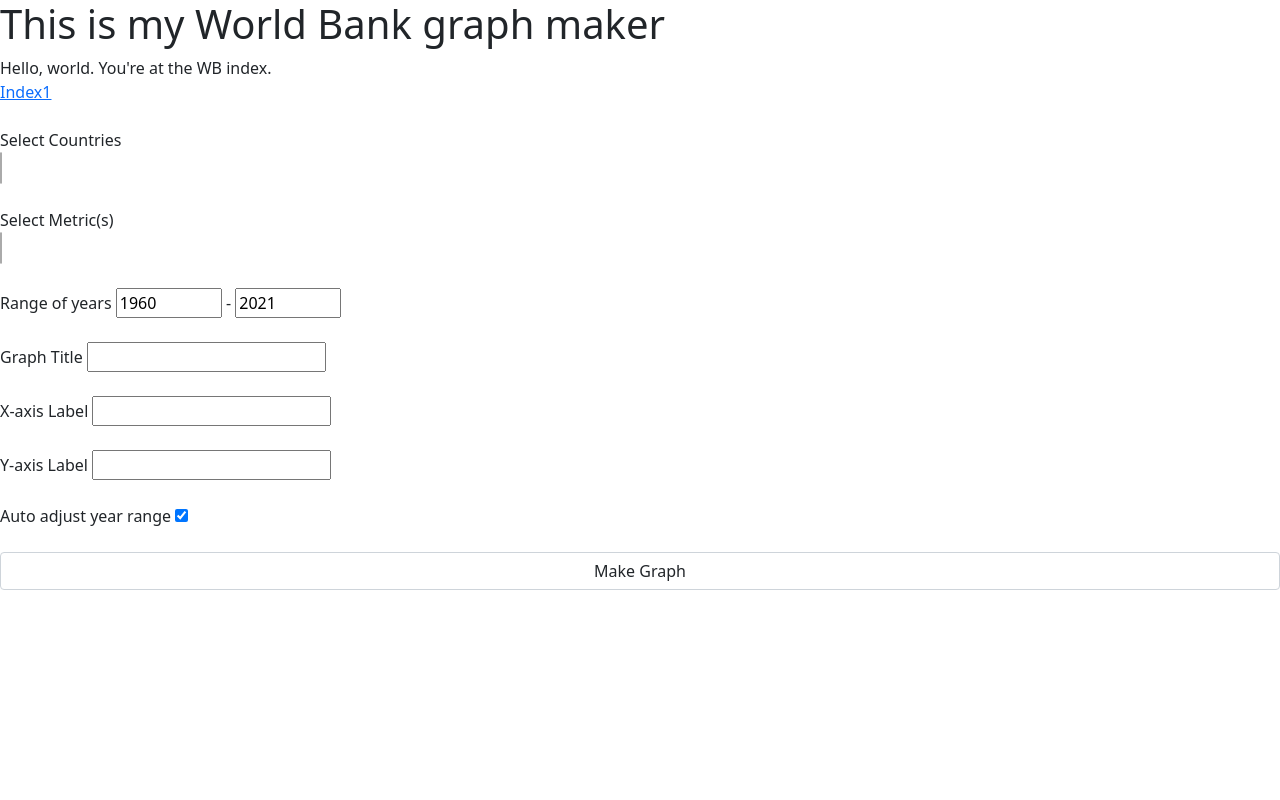
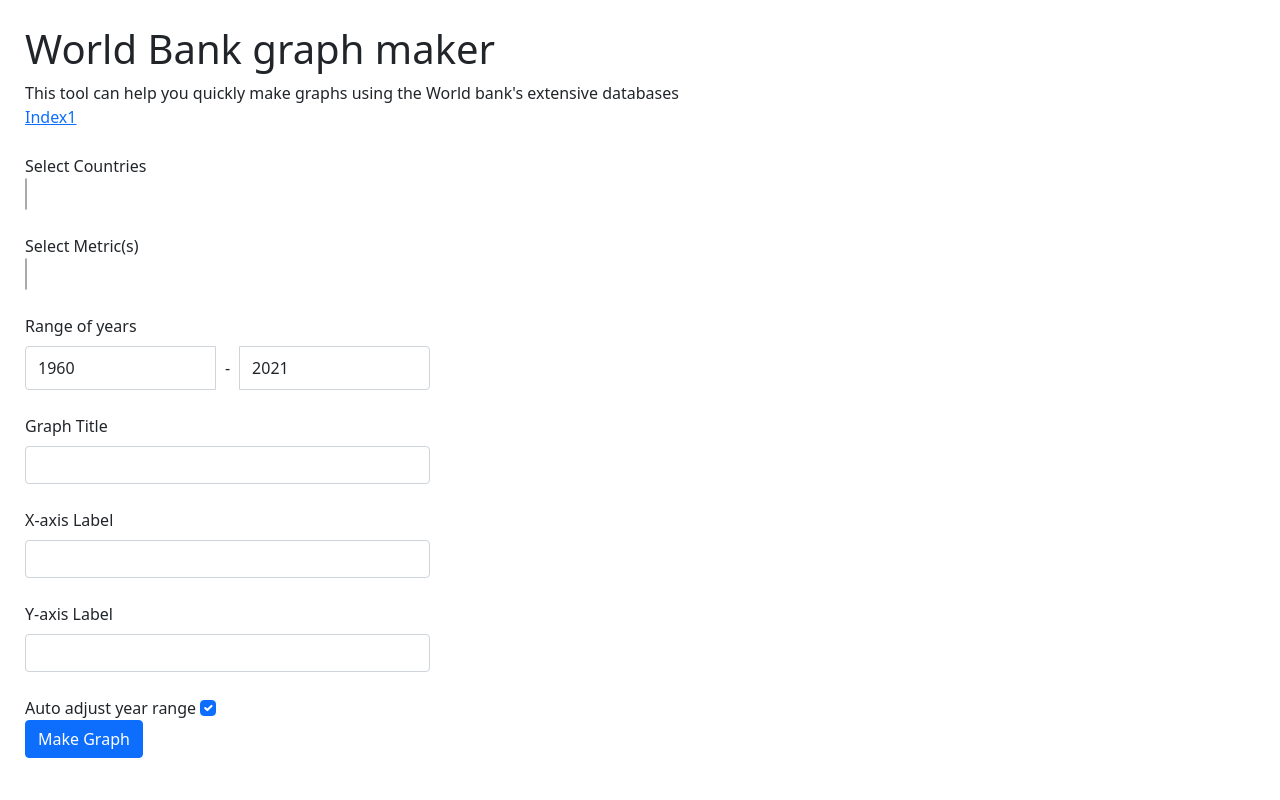
Before and after one commit to Eyads99/Django-WorldBankGraphMaker, a Django app: template WB/templates/WB/index.html in a window 1280 px wide. Run offline with Django 4.2, Linux system fonts and the light colour scheme; the template is opened without the code that fills it, so the values that code supplies are empty.

Commit message:
Added Bootstrap

```diff
--- a/WB/templates/WB/index.html
+++ b/WB/templates/WB/index.html
@@ -29,12 +29,14 @@
     <title>World bank graph maker</title>
 </head>
 <body>
-<h1>This is my World Bank graph maker</h1>Hello, world. You're at the WB index.<br>
+<div style="margin: 25px">
+    <h1>World Bank graph maker</h1>
+    This tool can help you quickly make graphs using the World bank's extensive databases<br>
     <a href="{% url 'WB:index1' %}">Index1</a>
+</div>
 
 <form action="{% url 'WB:graph' %}" id="WBgraph" method="get">
-
-    <br>
+    <div class="form-group" style="width: 405px; margin: 25px;">
         <label for="states">Select Countries</label>
         <br>
         <select class="django-select2" id="states" name="states" multiple="multiple" required="required">
@@ -53,22 +55,28 @@
         </select>
 
         <br><br>
-    <label for="year1">Range of years</label>
-    <input type="number" id="year1" name="year1" min="1960" max="2022" value="1960" required="required"> -
-    <input type="number"  id="year2" name="year2" min="1960" max="2022" value="2021" required="required">
-    <br><br>
-    <label for="title">Graph Title</label>
-    <input type="text" id="title" name="title" value="">
-    <br><br>
-    <label for="xlabel">X-axis Label</label>
-    <input type="text" id="xlabel" name="xlabel" value="">
-    <br><br>
-    <label for="ylabel">Y-axis Label</label>
-    <input id="ylabel" name="ylabel" value="">
-    <br><br>
-    <label for="auto_year">Auto adjust year range</label>
-    <input type="checkbox" id="auto_year" name="auto_year" value="1" checked>
-    <br><br>
+        <label for="year1" class="form-label">Range of years</label>
+        <div class="input-group">
+            <input type="number" class="form-control" id="year1" name="year1" min="1960" max="2022" value="1960"
+                   required="required">
+            <span class="input-group-addon" style="padding: 10px">-</span>
+            <input type="number" class="form-control" id="year2" name="year2" min="1960" max="2022" value="2021"
+                   required="required">
+        </div>
+
+        <br>
+        <label for="title" class="form-label">Graph Title</label>
+        <input type="text" class="form-control" id="title" name="title" value="">
+        <br>
+        <label for="xlabel" class="form-label">X-axis Label</label>
+        <input type="text" class="form-control" id="xlabel" name="xlabel" value="">
+        <br>
+        <label for="ylabel" class="form-label">Y-axis Label</label>
+        <input id="ylabel" class="form-control" name="ylabel" value="">
+        <br>
+        <label for="auto_year" class="form-check-label">Auto adjust year range</label>
+        <input type="checkbox" class="form-check-input" id="auto_year" name="auto_year" value="1" checked>
+        <br>
 
         {#    <label for="width">Graph width</label>#}
     {#    <input type="number" id="width" name="width" min="400" max="2000" value="1000" >#}
@@ -85,8 +93,8 @@
     {#    <label for="BW">Black and white mode</label>#}
     {#    <input type="checkbox" id="BW" name="BW" value="0">#}
 
-
-    <input type="submit" class="form-control" value="Make Graph">
+        <input type="submit" class="btn btn-primary mb-3" value="Make Graph">
+    </div>
 </form>
 
 
```
Lines whose indentation alone changed are shown as unchanged.
